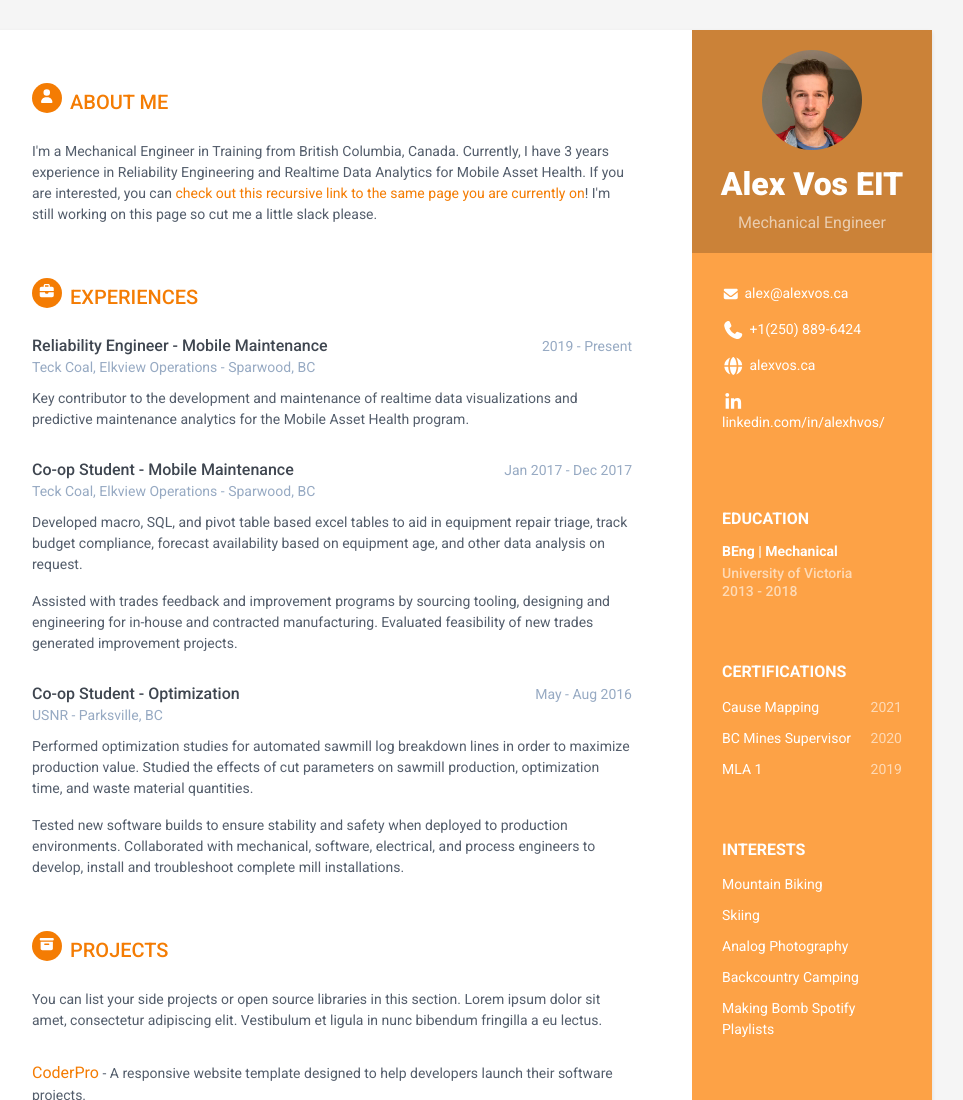
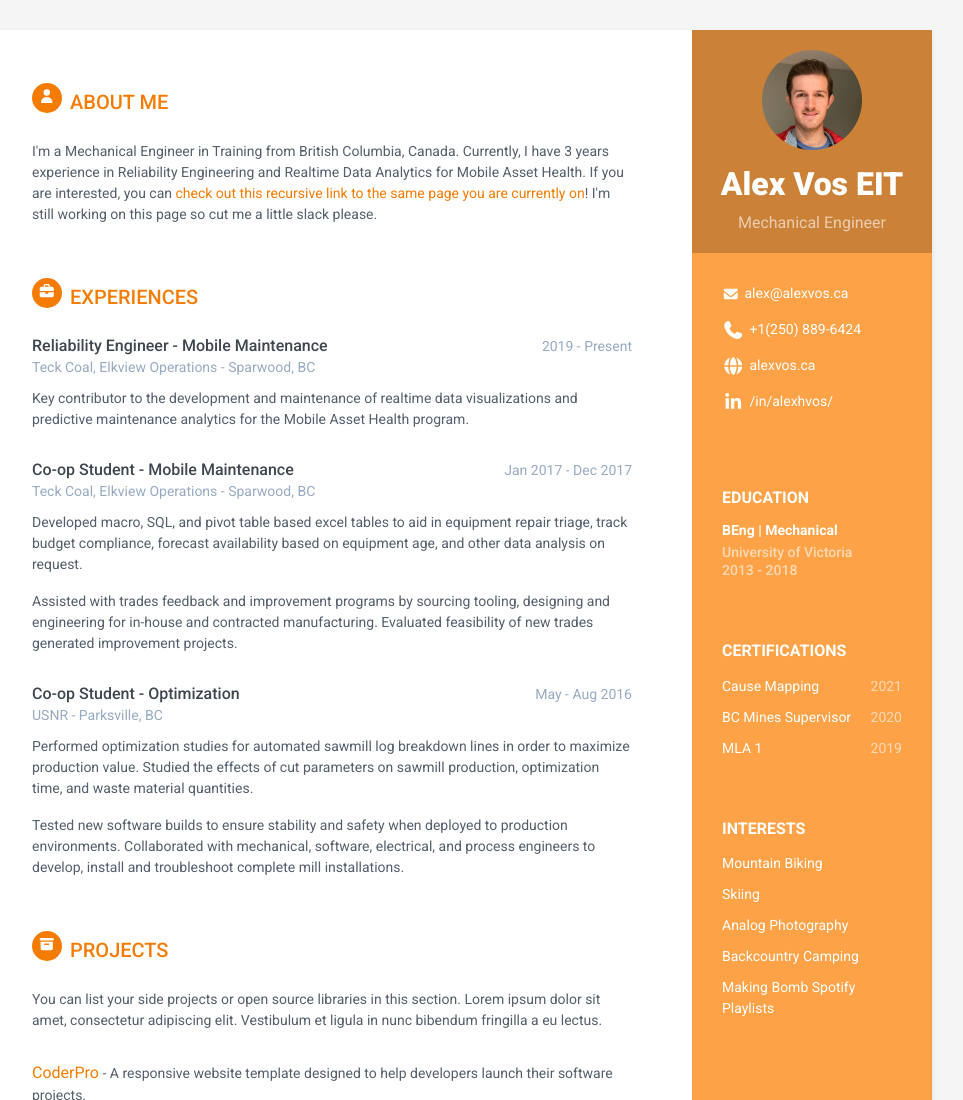
Before and after one commit to alexvos/alexvos.github.io, a plain HTML site: page index.html in a window 1280 px wide. Shown: the top 1100 px of the page, without its empty margins (188-1151 px from the left). Drawn offline with Linux system fonts and the light colour scheme.

Commit message:
Update index.html

```diff
--- a/index.html
+++ b/index.html
@@ -34,7 +34,7 @@
                     <li class="email"><i class="fas fa-envelope"></i><a href="mailto: alex@alexvos.ca">alex@alexvos.ca</a></li>
                     <li class="phone"><i class="fas fa-phone"></i><a href="tel:+1(250) 889-6424">+1(250) 889-6424</a></li>
                     <li class="website"><i class="fas fa-globe"></i><a href="http://www.alexvos.ca/" target="_blank">alexvos.ca</a></li>
-                    <li class="linkedin"><i class="fab fa-linkedin-in"></i><a href="http://linkedin.com/in/alexhvos/" target="_blank">linkedin.com/in/alexhvos/</a></li>
+                    <li class="linkedin"><i class="fab fa-linkedin-in"></i><a href="http://linkedin.com/in/alexhvos/" target="_blank">/in/alexhvos/</a></li>
                 </ul>
             </div><!--//contact-container-->
             <div class="education-container container-block">
```
